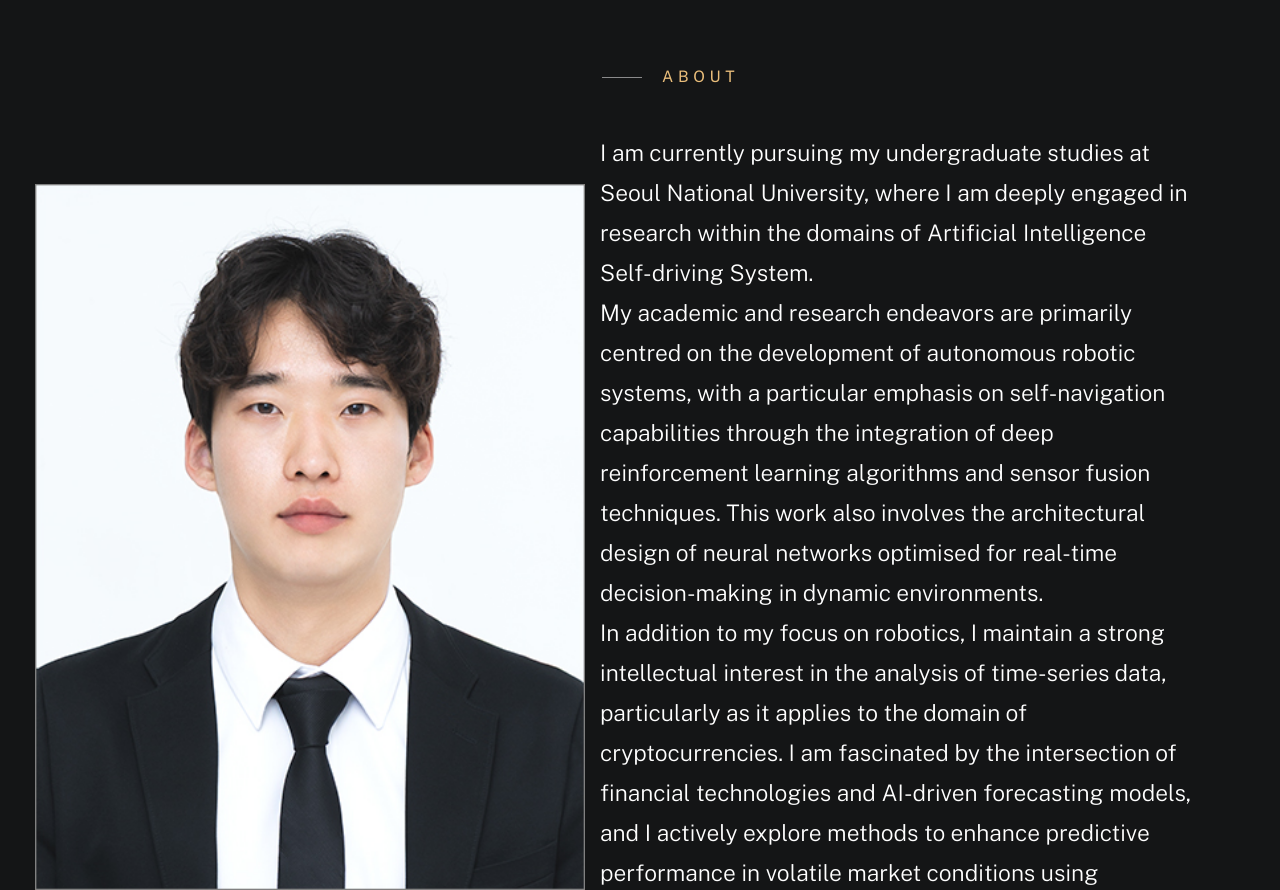
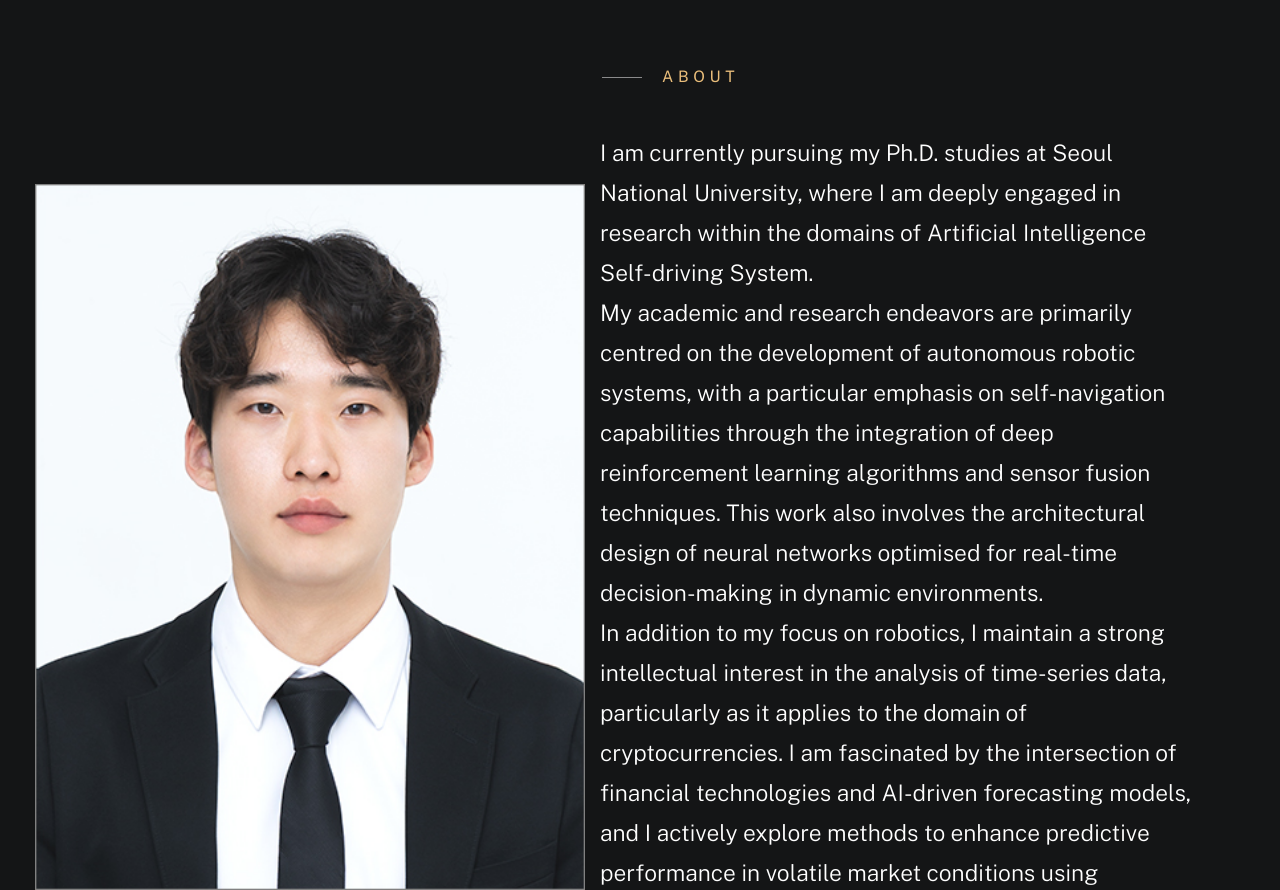
Before and after one commit to sudo-homebrew/sudo-homebrew.github.io, a plain HTML site: page index.html in a window 1280 px wide. Shown: the part 1180-2070 px from the top of the page. Drawn offline with nearby package versions, Linux system fonts and the light colour scheme; a web font is replaced by a local one.

Commit message:
Fix typo
Fix typo

```diff
--- a/index.html
+++ b/index.html
@@ -166,7 +166,7 @@
 
 			    In addition to my focus on robotics, I maintain a strong intellectual interest in the analysis of time-series data, particularly as it applies to the domain of cryptocurrencies. I am fascinated by the intersection of financial technologies and AI-driven forecasting models, and I actively explore methods to enhance predictive performance in volatile market conditions using advanced machine learning approaches.
 			    -->
-			    I am currently pursuing my undergraduate studies at Seoul National University, where I am deeply engaged in research within the domains of Artificial Intelligence Self-driving System.<br>
+			    I am currently pursuing my Ph.D. studies at Seoul National University, where I am deeply engaged in research within the domains of Artificial Intelligence Self-driving System.<br>
 			    My academic and research endeavors are primarily centred on the development of autonomous robotic systems, with a particular emphasis on self-navigation capabilities through the integration of deep reinforcement learning algorithms and sensor fusion techniques. This work also involves the architectural design of neural networks optimised for real-time decision-making in dynamic environments.<br>
 
 			    In addition to my focus on robotics, I maintain a strong intellectual interest in the analysis of time-series data, particularly as it applies to the domain of cryptocurrencies. I am fascinated by the intersection of financial technologies and AI-driven forecasting models, and I actively explore methods to enhance predictive performance in volatile market conditions using advanced machine learning approaches.
```
